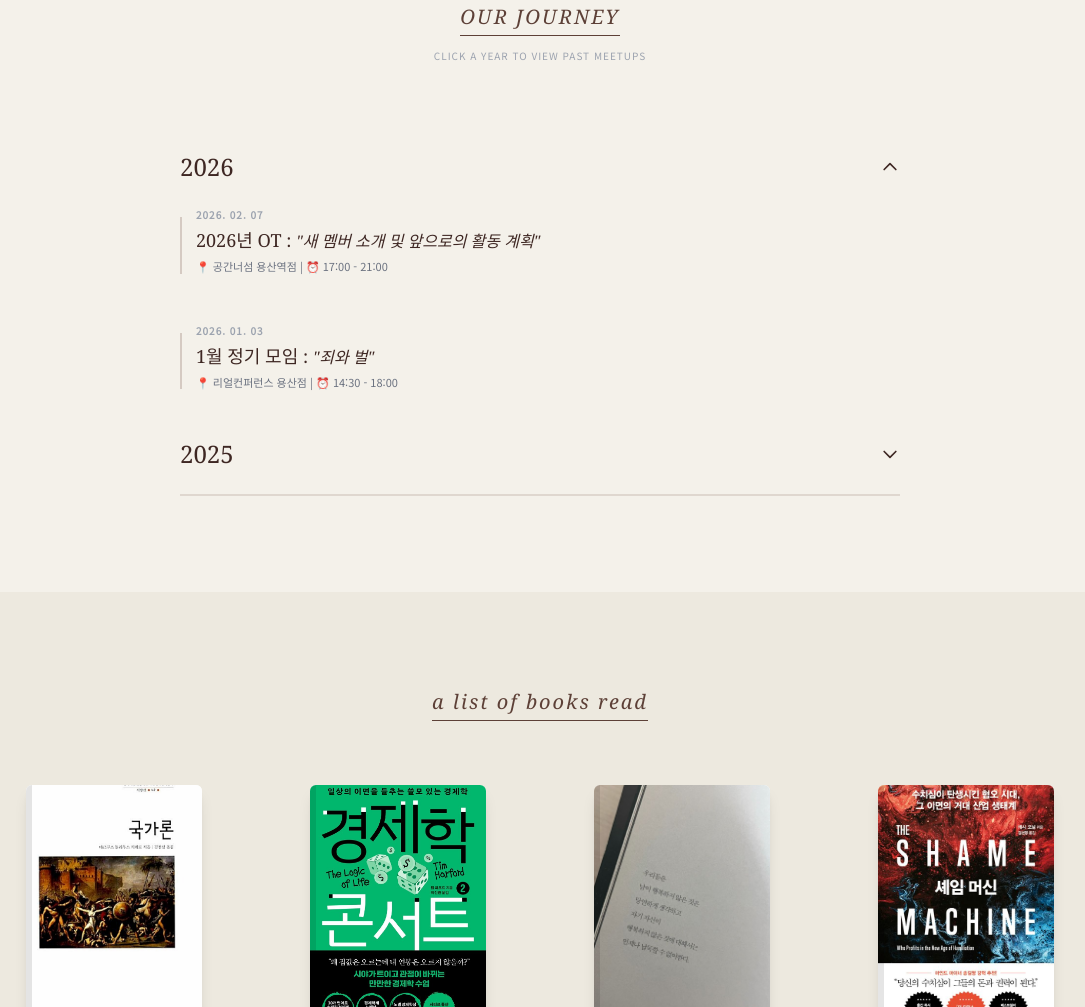
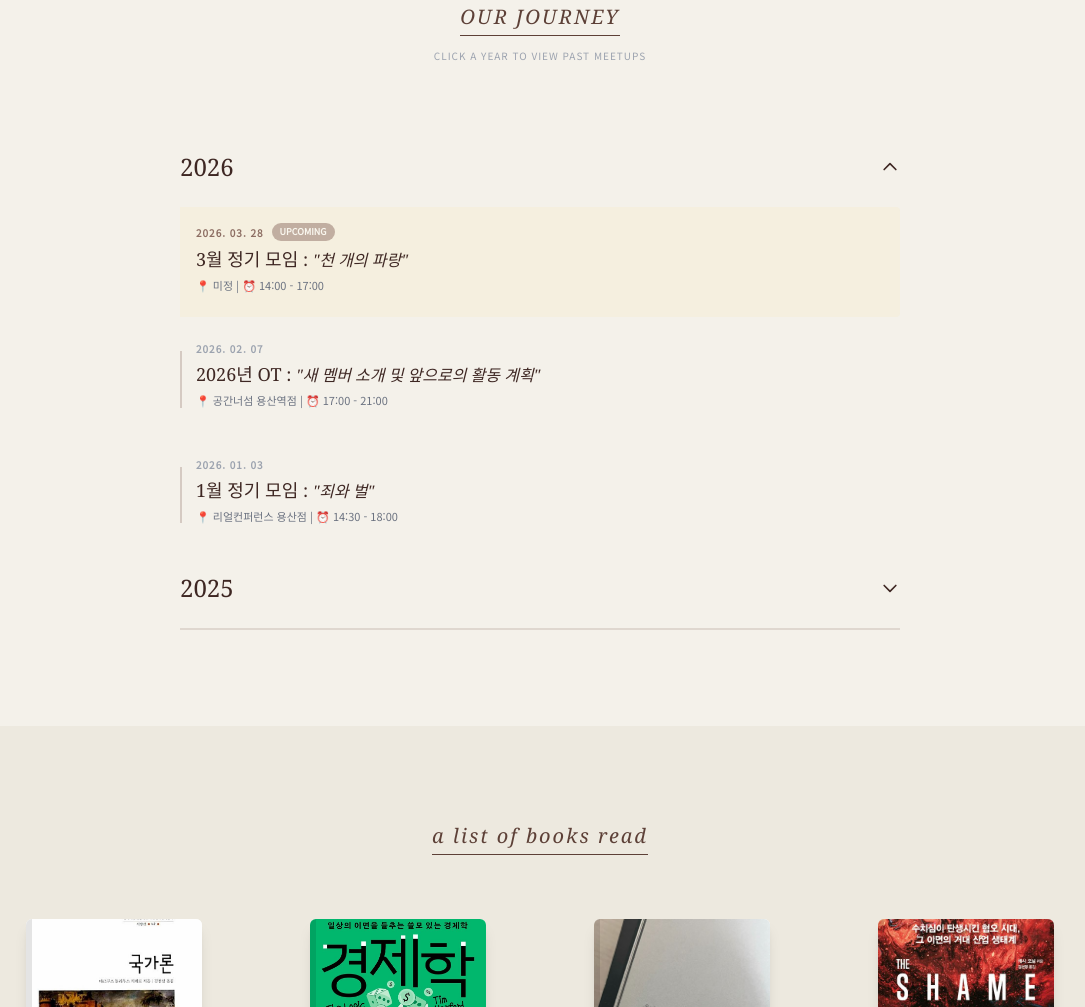
Before and after one commit to minho0910/book_page, a plain HTML site: page index.html in a window 1280 px wide. Shown: the part 1427-2434 px from the top of the page, without its empty margins (100-1185 px from the left). Drawn offline with nearby package versions, Linux system fonts and the light colour scheme.

Commit message:
3월 일정 추가

```diff
--- a/index.html
+++ b/index.html
@@ -325,7 +325,8 @@
     <script>
         // 일정 데이터
         const schedules = [
-            { date: "2026. 02. 07", status: "Upcoming", title: "2026년 OT", book: "새 멤버 소개 및 앞으로의 활동 계획", location: "공간너섬 용산역점", time: "17:00 - 21:00" },
+            { date: "2026. 03. 28", status: "Upcoming", title: "3월 정기 모임", book: "천 개의 파랑", location: "미정", time: "14:00 - 17:00" },
+            { date: "2026. 02. 07", status: "Past", title: "2026년 OT", book: "새 멤버 소개 및 앞으로의 활동 계획", location: "공간너섬 용산역점", time: "17:00 - 21:00" },
             { date: "2026. 01. 03", status: "Past", title: "1월 정기 모임", book: "죄와 벌", location: "리얼컨퍼런스 용산점", time: "14:30 - 18:00" },
             { date: "2025. 11. 29", status: "Past", title: "11월 정기 모임", book: "물고기는 존재하지 않는다", location: "리얼컨퍼런스 용산점", time: "14:00 - 17:00" },
             { date: "2025. 10. 25", status: "Past", title: "10월 정기 모임", book: "그대를 사랑합니다", location: "회의실D 마포점", time: "14:00 - 17:00" },
```
